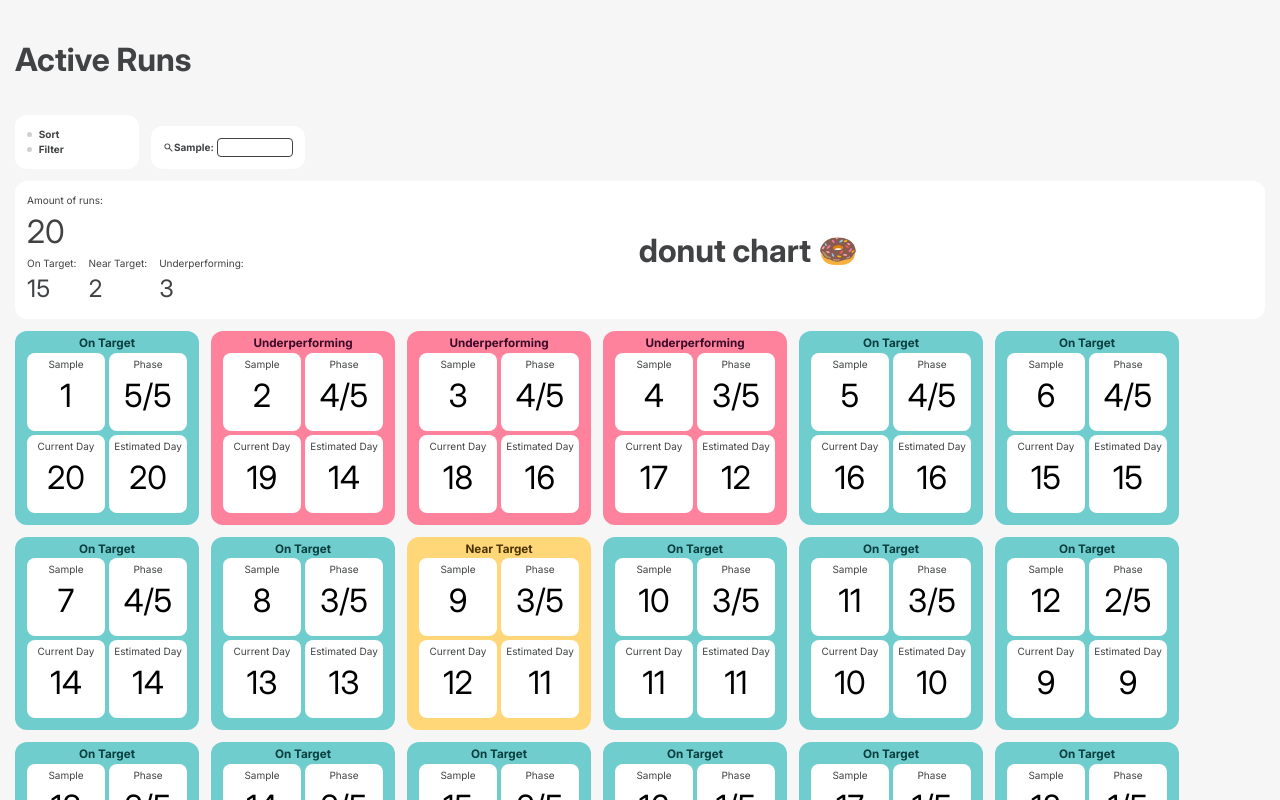
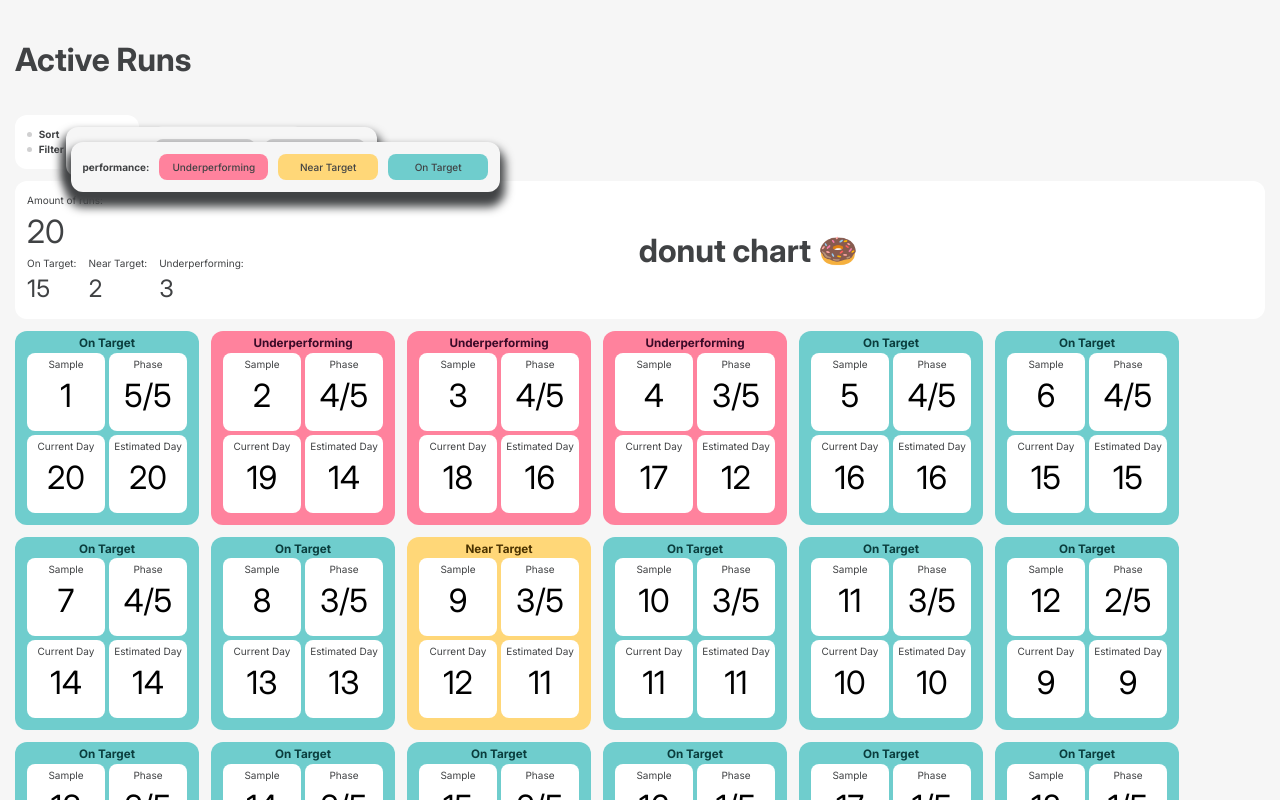
Before and after one commit to KoenMW/project-mycelium-fe, a Svelte app: page / in a window 1280 px wide. Built offline with nearby package versions, Linux system fonts and the light colour scheme.

Commit message:
feat: performance sort

```diff
--- a/src/app.css
+++ b/src/app.css
@@ -85,7 +85,7 @@ button {
   font-size: 1em;
   font-weight: 500;
   font-family: inherit;
-  background-color: #1a1a1a;
+  background-color: var(--c-gray);
   cursor: pointer;
   transition: border-color 0.25s;
 }
--- a/src/components/HoverPopup.svelte
+++ b/src/components/HoverPopup.svelte
@@ -7,7 +7,7 @@
   const { children }: Props = $props();
 
   let anchor: HTMLElement;
-  let visible: boolean = $state(false);
+  let visible: boolean = $state(true);
 
   onMount(() => {
     const parent = anchor.parentElement;
--- a/src/components/SortAndFilter.svelte
+++ b/src/components/SortAndFilter.svelte
@@ -1,36 +1,73 @@
 <script lang="ts">
   import type { Performance } from "../core/types";
-  import { calcPerformance } from "../core/utils";
-  import { filters } from "../stores/runs";
+  import { calcPerformance, calcPerformanceNumber } from "../core/utils";
+  import { filters, sortings } from "../stores/runs";
   import HoverPopup from "./HoverPopup.svelte";
 
-  let selected = $state<Performance | "">("");
+  let selectedPerformanceFilter = $state<Performance | "">("");
 
-  const select = (performance: Performance) => {
-    if (selected === performance) {
+  let selectedPerformanceSort = $state<"ascending" | "descending" | "">("");
+
+  const selectPerformanceFilter = (performance: Performance) => {
+    if (selectedPerformanceFilter === performance) {
       filters.update((f) => {
         f["performance"] = () => true;
         return f;
       });
-      selected = "";
+      selectedPerformanceFilter = "";
       return;
+      calcPerformanceNumber;
     }
     filters.update((f) => {
       f["performance"] = (r) => calcPerformance(r) === performance;
       return f;
     });
-    selected = performance;
+    selectedPerformanceFilter = performance;
+  };
+
+  const selectPerformanceSort = (direction: "ascending" | "descending") => {
+    if (selectedPerformanceSort === direction) {
+      sortings.update((s) => {
+        delete s["performance"];
+        return s;
+      });
+      selectedPerformanceSort = "";
+      return;
+    }
+    sortings.update((s) => {
+      s["performance"] = (a, b) => {
+        return direction === "ascending"
+          ? calcPerformanceNumber(b) - calcPerformanceNumber(a)
+          : calcPerformanceNumber(a) - calcPerformanceNumber(b);
+      };
+      return s;
+    });
+    selectedPerformanceSort = direction;
   };
 
   $effect(() => {
-    if (!$filters["performance"]) selected = "";
+    if (!$filters["performance"]) selectedPerformanceFilter = "";
   });
 </script>
 
 <div class="container">
   <span
     >Sort
-    <HoverPopup>some sort options</HoverPopup>
+    <HoverPopup>
+      <div class="performance">
+        performance: <button
+          class={selectedPerformanceSort === "ascending" ? "selected" : ""}
+          onclick={() => selectPerformanceSort("ascending")}
+        >
+          ascending
+        </button><button
+          class={selectedPerformanceSort === "descending" ? "selected" : ""}
+          onclick={() => selectPerformanceSort("descending")}
+        >
+          descending
+        </button>
+      </div>
+    </HoverPopup>
   </span>
   <span
     >Filter
@@ -38,14 +75,20 @@
       ><div class="filters">
         <div class="performance">
           performance: <button
-            class="red {selected === 'Underperforming' && 'selected'}"
-            onclick={() => select("Underperforming")}>Underperforming</button
+            class="red {selectedPerformanceFilter === 'Underperforming' &&
+              'selected'}"
+            onclick={() => selectPerformanceFilter("Underperforming")}
+            >Underperforming</button
           ><button
-            class="yellow {selected === 'Near Target' && 'selected'}"
-            onclick={() => select("Near Target")}>Near Target</button
+            class="yellow {selectedPerformanceFilter === 'Near Target' &&
+              'selected'}"
+            onclick={() => selectPerformanceFilter("Near Target")}
+            >Near Target</button
           ><button
-            class="green {selected === 'On Target' && 'selected'}"
-            onclick={() => select("On Target")}>On Target</button
+            class="green {selectedPerformanceFilter === 'On Target' &&
+              'selected'}"
+            onclick={() => selectPerformanceFilter("On Target")}
+            >On Target</button
           >
         </div>
       </div></HoverPopup
@@ -94,6 +137,7 @@
   }
 
   .selected {
+    background-color: var(--c-black-accent);
     color: var(--c-white);
   }
 
--- a/src/core/utils.ts
+++ b/src/core/utils.ts
@@ -25,3 +25,11 @@ export const calcPerformance = (run: Run): Performance => {
     ? "Near Target"
     : "Underperforming";
 };
+
+export const calcPerformanceNumber = (run: Run): 0 | 1 | 2 => {
+  return run.currentDay === run.estimatedDay
+    ? 0
+    : Math.abs(run.currentDay - run.estimatedDay) === 1
+    ? 1
+    : 2;
+};
```
